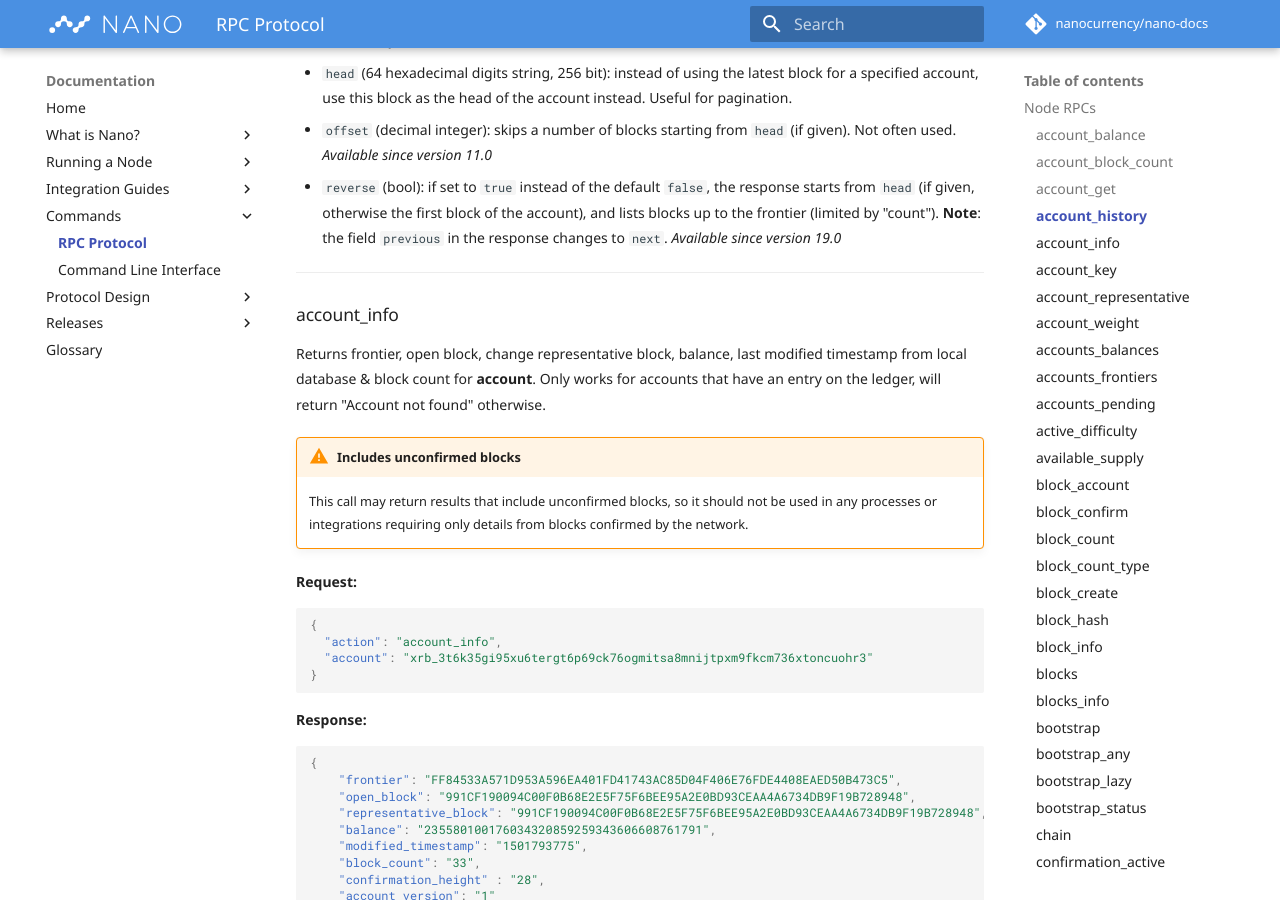
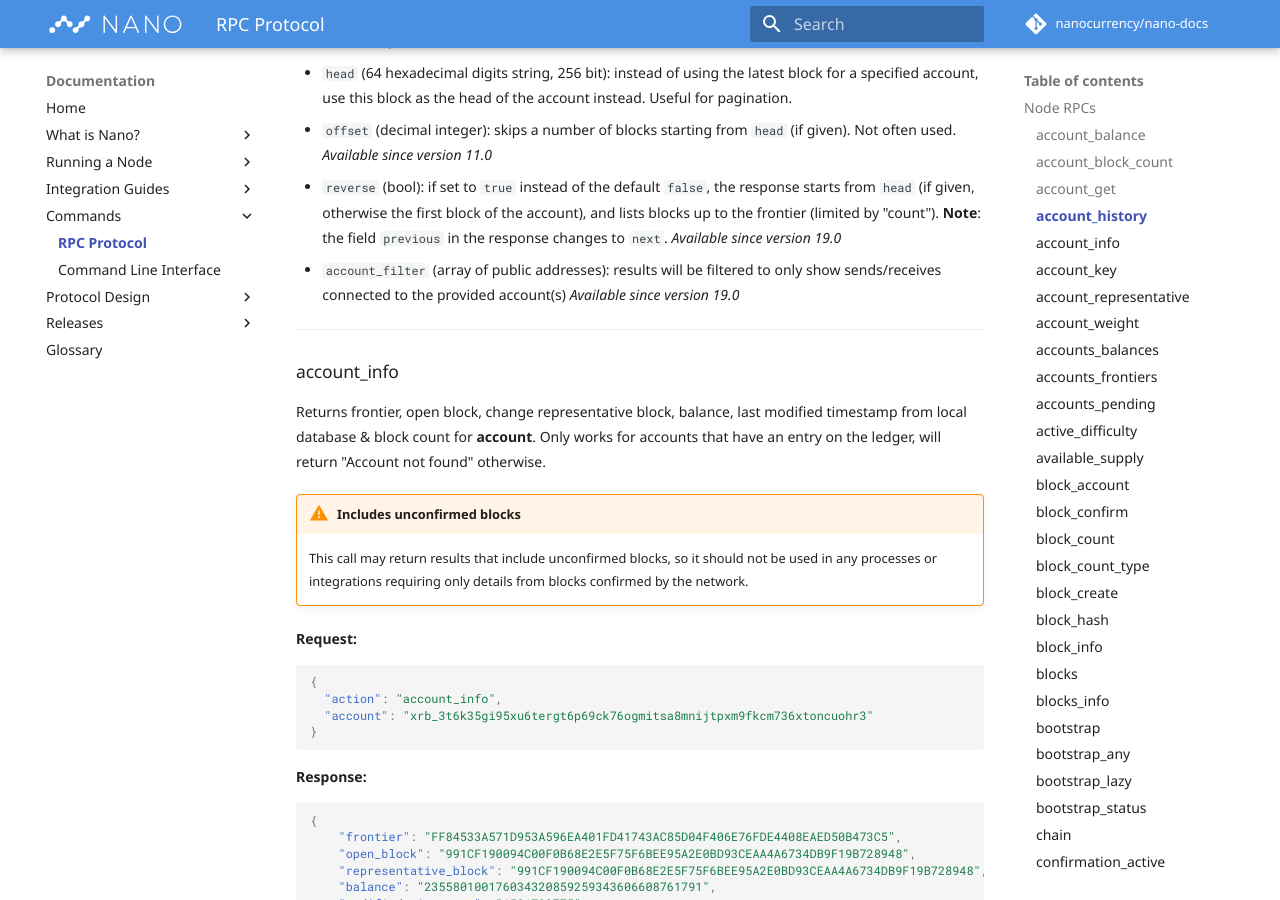
Before and after one commit to nanocurrency/nano-docs, an MkDocs documentation site: the page built from docs/commands/rpc-protocol.md, in a window 1280 px wide and 900 px high, scrolled down 3122 px. Built offline with MkDocs 1.6.1 and Material for MkDocs 9.7.7, drawn with Linux system fonts in a browser that asks for light colours; comment, search, counter and statistics services are not loaded.

Commit message:
Add account_filter option details to account_history RPC

```diff
--- a/docs/commands/rpc-protocol.md
+++ b/docs/commands/rpc-protocol.md
@@ -118,6 +118,7 @@
 - `head` (64 hexadecimal digits string, 256 bit): instead of using the latest block for a specified account, use this block as the head of the account instead. Useful for pagination.
 - `offset` (decimal integer): skips a number of blocks starting from `head` (if given). Not often used. _Available since version 11.0_
 - `reverse` (bool): if set to `true` instead of the default `false`, the response starts from `head` (if given, otherwise the first block of the account), and lists blocks up to the frontier (limited by "count"). **Note**: the field `previous` in the response changes to `next`. _Available since version 19.0_
+- `account_filter` (array of public addresses): results will be filtered to only show sends/receives connected to the provided account(s) _Available since version 19.0_
 
 ---
 
```
